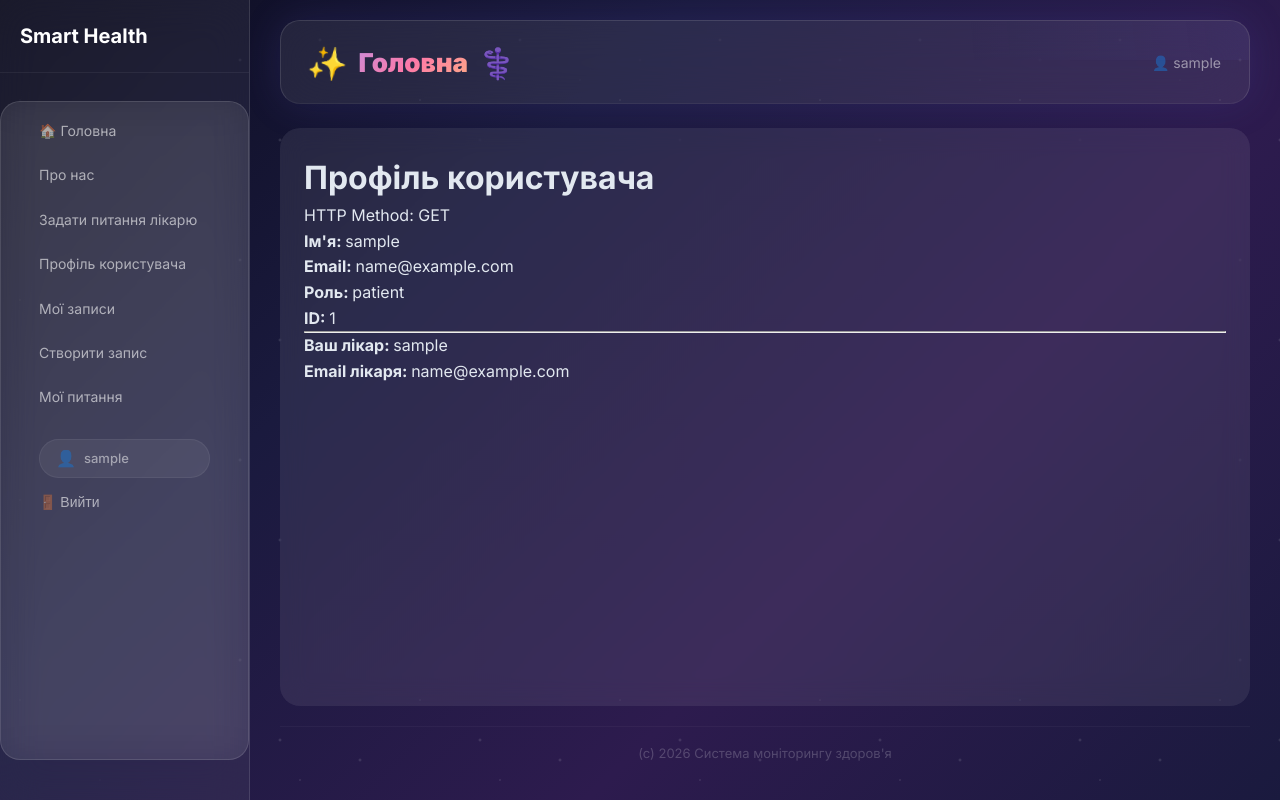
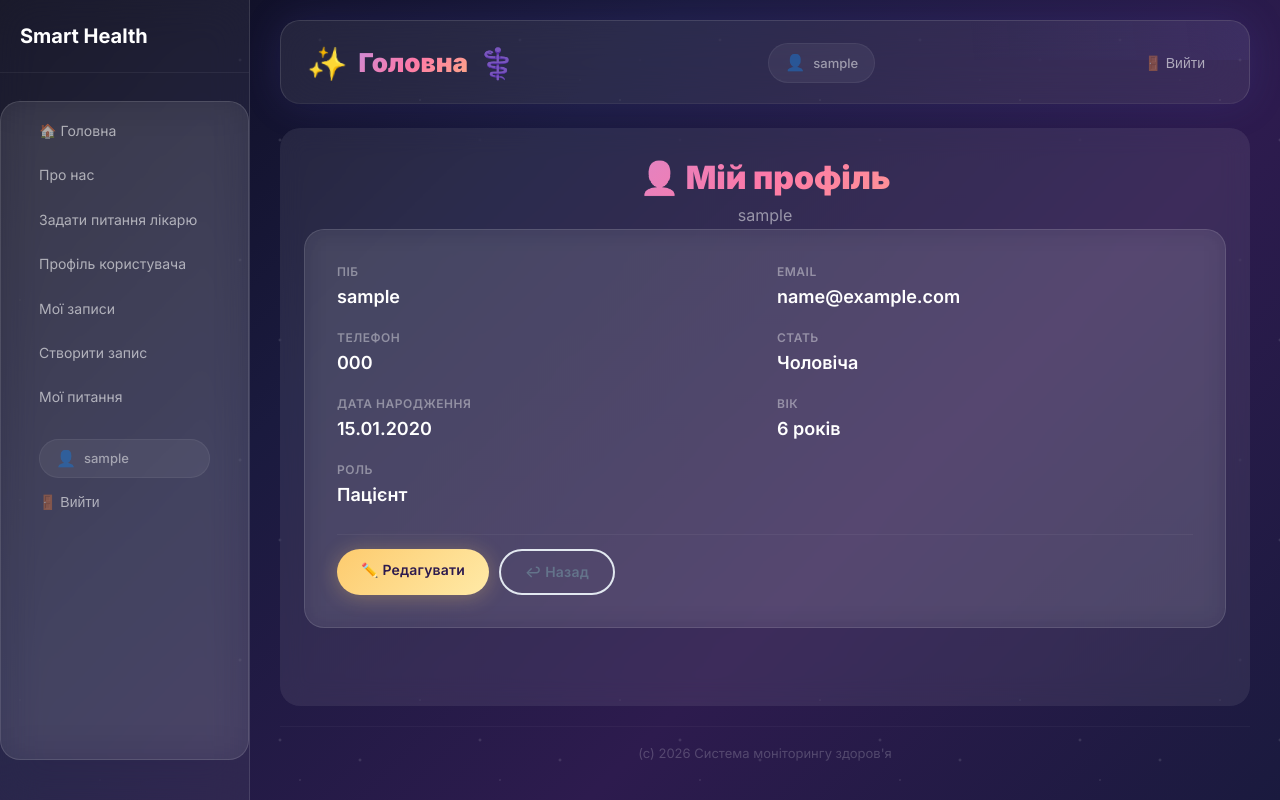
Before and after one commit to AnnaGorova/Healthproject-django, a Django app: page /profile/ in a window 1280 px wide. Run offline with Django 5.2, Linux system fonts and the light colour scheme; a user stored in the database is signed in; tables that the repository leaves empty hold one stand-in row (values such as "Sample post").

Commit message:
3.5 Профіль користувача

```diff
--- a/diary/models/user_profile.py
+++ b/diary/models/user_profile.py
@@ -1,19 +1,36 @@
 from django.db import models
 from django.contrib.auth.models import User
-
-
+from django.core.validators import RegexValidator
+from datetime import date
 
 class UserProfile(models.Model):
-    user = models.OneToOneField(User, on_delete=models.CASCADE, null=True, blank=True)
+    user = models.OneToOneField(User, on_delete=models.CASCADE)
     username = models.CharField(max_length=100)
     email = models.EmailField()
     role = models.CharField(max_length=20, choices=[
         ('patient', 'Пацієнт'),
         ('doctor', 'Лікар'),
         ('admin', 'Адміністратор'),
-    ], default='patient')
-
-
+        ], default='patient')
+    phone = models.CharField(
+        max_length=20,
+        blank=True,
+        validators=[
+            RegexValidator(
+                regex=r'^\+?[\d\s\-\(\)]{10,20}$',
+                message="Введіть коректний номер телефону"
+            )
+        ]
+    )
+    gender = models.CharField(
+        max_length=10,
+        blank=True,
+        choices=[
+            ('M', 'Чоловіча'),
+            ('F', 'Жіноча'),
+        ]
+    )
+    date_of_birth = models.DateField(null=True, blank=True)
 
     doctor = models.ForeignKey(
         'self',
@@ -25,4 +42,17 @@ class UserProfile(models.Model):
         )
 
     def __str__(self):
-        return f"{self.username}  {self.email}  {self.role}"
+        return f"{self.username} ({self.email}) — {self.get_role_display()}"
+
+
+
+    @property
+    def age(self):
+        """Обчислює вік з дати народження"""
+        if self.date_of_birth:
+            today = date.today()
+            return today.year - self.date_of_birth.year - (
+                (today.month, today.day) <
+                (self.date_of_birth.month, self.date_of_birth.day)
+            )
+        return None
--- a/diary/static/diary/css/forms.css
+++ b/diary/static/diary/css/forms.css
@@ -182,3 +182,17 @@
         font-size: 16px;
     }
 }
+
+
+.error-message {
+    color: #F87171;
+    font-size: 13px;
+    margin-top: 4px;
+    font-weight: 500;
+}
+
+
+.form-group:has(.error-message) .form-control {
+    border-color: #F87171;
+    box-shadow: 0 0 0 3px rgba(248, 113, 113, 0.1);
+}
--- a/diary/templates/diary/base.html
+++ b/diary/templates/diary/base.html
@@ -23,9 +23,23 @@
             <header class="top-header">
                 <!--<img src="{%static 'diary/images/images_1.png'%}" alt="#">-->
                 <h1>{% block page_title %}Головна {% endblock %}</h1>
+
                 {% if user.is_authenticated %}
-                    <div class="header-user">👤 {{ user.username }}</div>
+
+                    <div class="nav-user-item">
+                        <span class="nav-user">{{ request.user.userprofile.username }}</span>
+                    </div>
+                    <div>
+                        <form method="post" action="{% url 'logout' %}" style="width: 100%;">
+                            {% csrf_token %}
+                            <button type="submit" class="nav-logout-btn">🚪 Вийти</button>
+                        </form>
+                    </div>
+                {% else %}
+                    <div class="nav-divider"></div>
+                    <div><a href="{% url "login" %}" class="nav-login-btn">🔑 Увійти</a></div>
                 {% endif %}
+
             </header>
 
             {% if messages %}
--- a/diary/templates/diary/includes/navbar.html
+++ b/diary/templates/diary/includes/navbar.html
@@ -42,7 +42,7 @@
             {% if user.is_authenticated %}
                 <li class="nav-divider"></li>
                 <li class="nav-user-item">
-                    <span class="nav-user">{{ request.user.username }}</span>
+                    <span class="nav-user">{{ request.user.userprofile.username }}</span>
                 </li>
                 <li>
                     <form method="post" action="{% url 'logout' %}" style="width: 100%;">
--- a/diary/templates/diary/profile.html
+++ b/diary/templates/diary/profile.html
@@ -1,22 +1,48 @@
 {% extends "diary/base.html" %}
 
-{% block title %} Профіль користувача{% endblock  %}
+{% block title %}Профіль{% endblock %}
 
 {% block content %}
-     <h1>Профіль користувача</h1>
-        <p>HTTP Method: {{http_method}}</p>
+<div class="page-header">
+    <h2>👤 Мій профіль</h2>
+    <p class="subtitle">{{ user_profile.username }}</p>
+</div>
 
-        <p><strong>Ім'я: </strong> {{user_profile.username}} </p>
-        <p><strong>Email: </strong> {{user_profile.email}} </p>
-        <p><strong>Роль: </strong> {{user_profile.role}} </p>
-        <p><strong>ID: </strong> {{user_profile.id}} </p>
+<div class="record-card" style="padding: 32px;">
+    <div class="detail-grid">
+        <div class="detail-item">
+            <span class="detail-label">ПІБ</span>
+            <span class="detail-value">{{ user_profile.username }}</span>
+        </div>
+        <div class="detail-item">
+            <span class="detail-label">Email</span>
+            <span class="detail-value">{{ user_profile.email }}</span>
+        </div>
+        <div class="detail-item">
+            <span class="detail-label">Телефон</span>
+            <span class="detail-value">{{ user_profile.phone|default:"—" }}</span>
+        </div>
+        <div class="detail-item">
+            <span class="detail-label">Стать</span>
+            <span class="detail-value">{{ user_profile.get_gender_display|default:"—" }}</span>
+        </div>
+        <div class="detail-item">
+            <span class="detail-label">Дата народження</span>
+            <span class="detail-value">{{ user_profile.date_of_birth|date:"d.m.Y"|default:"—" }}</span>
+        </div>
+        <div class="detail-item">
+                <span class="detail-label">Вік</span>
+                <span class="detail-value">{{ user_profile.age }} років</span>
+        </div>
+        <div class="detail-item">
+            <span class="detail-label">Роль</span>
+            <span class="detail-value">{{ user_profile.get_role_display }}</span>
+        </div>
+    </div>
 
-        <hr>
-
-        {% if user_profile.role == 'patient' and user_profile.doctor %}
-        <p><strong>Ваш лікар: </strong> {{ user_profile.doctor.username}}</p>
-        <p><strong>Email лікаря: </strong> {{ user_profile.doctor.email}}</p>
-
-        {% endif %}
-
-{% endblock  %}
+    <div class="record-actions" style="margin-top: 24px;">
+        <a href="{% url 'edit_profile' %}" class="btn btn-warning">✏️ Редагувати</a>
+        <a href="{% url 'home' %}" class="btn btn-outline">↩ Назад</a>
+    </div>
+</div>
+{% endblock %}
--- a/diary/urls.py
+++ b/diary/urls.py
@@ -19,6 +19,7 @@ urlpatterns = [
     path('doctor/dashboard/', views.doctor_dashboard, name='doctor_dashboard'),
 
     path('profile/', views.profile, name='profile'),
+    path('profile/edit/', views.edit_profile, name='edit_profile'),
     path('users/', views.users_list, name='users_list'),
     path('ask_question/', views.ask_question, name='ask_question'),
     path('my_questions/', views.my_questions, name='my_questions'),
--- a/diary/views.py
+++ b/diary/views.py
@@ -11,6 +11,7 @@ from django.contrib.auth import authenticate, login, logout
 from django.contrib.auth.models import User
 from django.core.validators import validate_email
 from django.core.exceptions import ValidationError
+from .forms.user_profile import UserProfileForm
 
 def old_home(request):
     return redirect('/')
@@ -132,16 +133,33 @@ def doctor_dashboard(request):
 
 @login_required
 def profile(request):
-    http_method = request.method
 
     user_profile = request.user.userprofile
 
 
     context = {
         'user_profile': user_profile,
-        'http_method': http_method,
     }
     return render(request, 'diary/profile.html', context)
+
+
+@login_required
+def edit_profile(request):
+    user_profile = request.user.userprofile
+
+    if request.method == 'POST':
+        form = UserProfileForm(request.POST, instance=user_profile)
+        if form.is_valid():
+            form.save()
+            messages.success(request, "Профіль оновлено!")
+            return redirect('profile')
+    else:
+        form = UserProfileForm(instance=user_profile)
+
+    return render(request, 'diary/edit_profile.html', {
+        'user_profile': user_profile,
+        'form': form,
+    })
 
 
 @login_required
```
Also changed, not shown: diary/admin.py (+32 -3 lines), diary/forms/user_profile.py (added, +34 -0 lines), diary/templates/diary/edit_profile.html (added, +56 -0 lines), diary/migrations/0017_userprofile_date_of_birth_userprofile_gender_and_more.py (added), diary/migrations/0018_alter_userprofile_user.py (added), diary/migrations/0019_alter_userprofile_phone.py (added).
